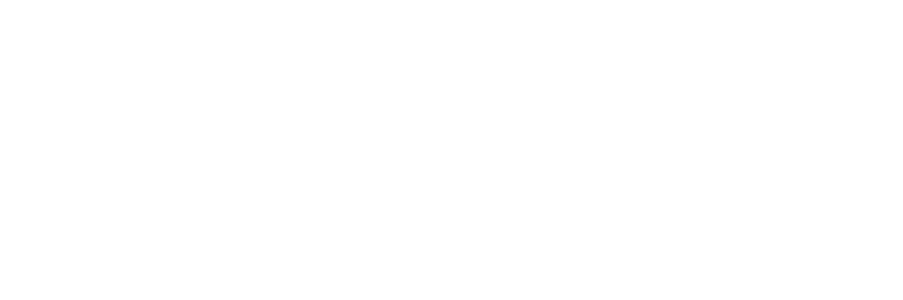
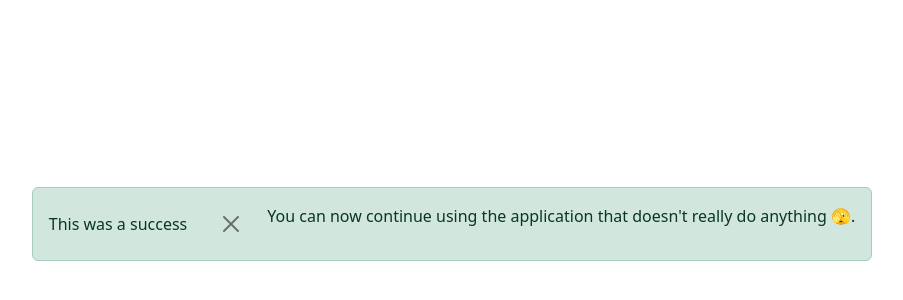
Before and after one commit to VJQuiles/React_Component_Basics, a React (Vite) app: page / in a window 1280 px wide. Shown: the part 176-476 px from the top of the page, without its empty margins (212-1115 px from the left). Built offline with nearby package versions, Linux system fonts and the light colour scheme.

Commit message:
Alert Box is fully implemented. That 1484 error happened because i didnt put type before AlertBoxProps. Has to be verbatim b ecause of a vite feature. Getting the hand of this and understanding the why behind what were doing.

```diff
--- a/src/App.tsx
+++ b/src/App.tsx
@@ -1,11 +1,19 @@
 import './App.css'
+import { AlertBox } from './components/AlertBox/AlertBox'
 
 function App() {
 
   return (
-    <>
-
-    </>
+    <div className='container m-4'>
+      <AlertBox
+        type="success"
+        message='This was a success'
+        onClose={() => alert('Time to close this jawn down.')}>
+        <p className='text-sm'>
+          You can now continue using the application that doesn't really do anything 🫣.
+        </p>
+      </AlertBox>
+    </div>
   )
 }
 
--- a/src/components/AlertBox/AlertBox.tsx
+++ b/src/components/AlertBox/AlertBox.tsx
@@ -1,5 +1,5 @@
 import React from "react"
-import { AlertBoxProps } from "../../types"
+import type { AlertBoxProps } from "../../types"
 
 export const AlertBox: React.FC<AlertBoxProps> = ({
     type,
@@ -22,8 +22,8 @@
                     <button
                         onClick={onClose}
                         className="btn-close ms-2"
+                        aria-label="close"
                     >
-                        x
                     </button>
                 )}
                 <div>
```
